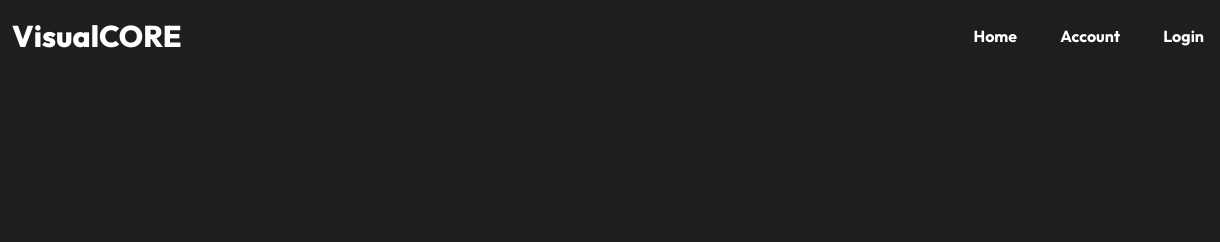
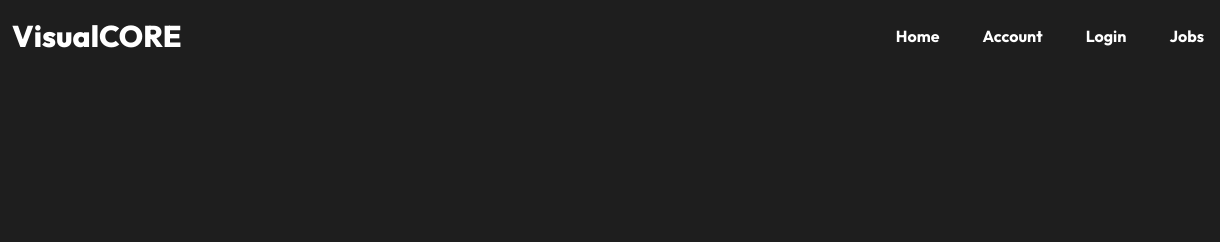
Before and after one commit to RileyRemy/visualCORE, a plain HTML site: page Account.html in a window 1280 px wide. Shown: the top 242 px of the page, 60-1280 px from the left. Drawn offline with nearby package versions, Linux system fonts and the light colour scheme.

Commit message:
Update Account.html

```diff
--- a/Account.html
+++ b/Account.html
@@ -27,6 +27,7 @@
         <a href="index.html" class="hover:text-pink-400">Home</a>
         <a href="Account.html" class="hover:text-pink-400">Account</a>
         <a href="Login.html" class="hover:text-pink-400">Login</a>
+        <a href="JOBS.html" class="hover:text-pink-400">Jobs</a>
       </nav>
     </div>
   </header>
```
